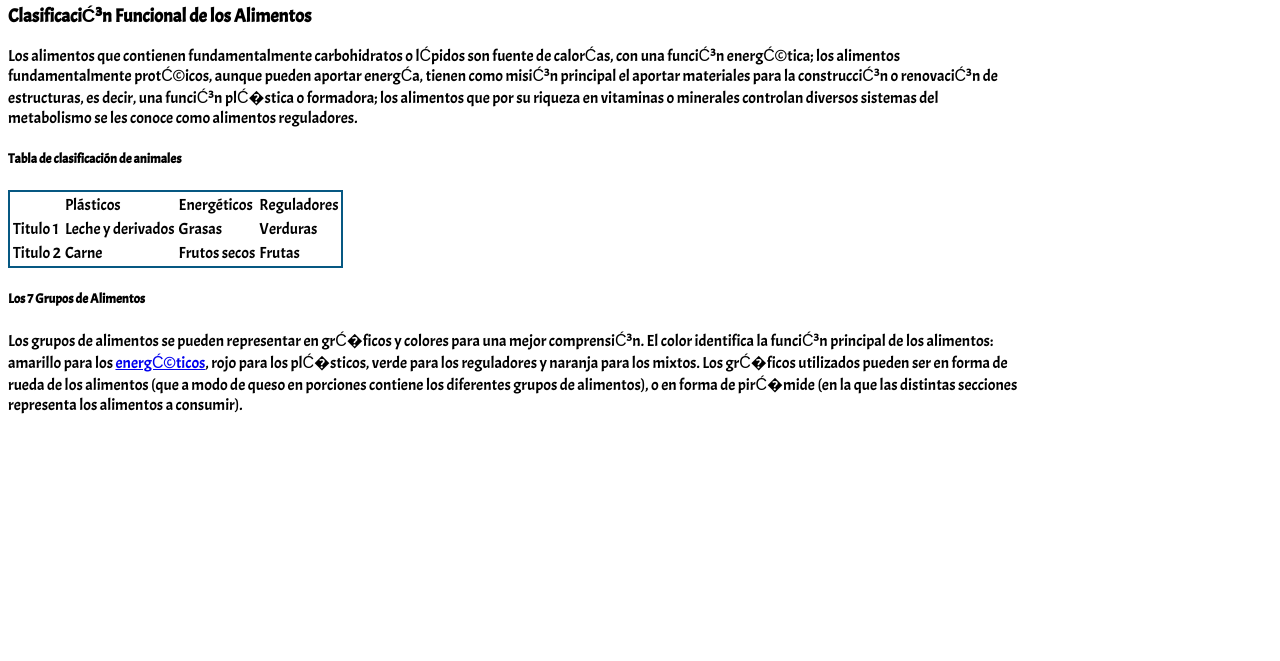
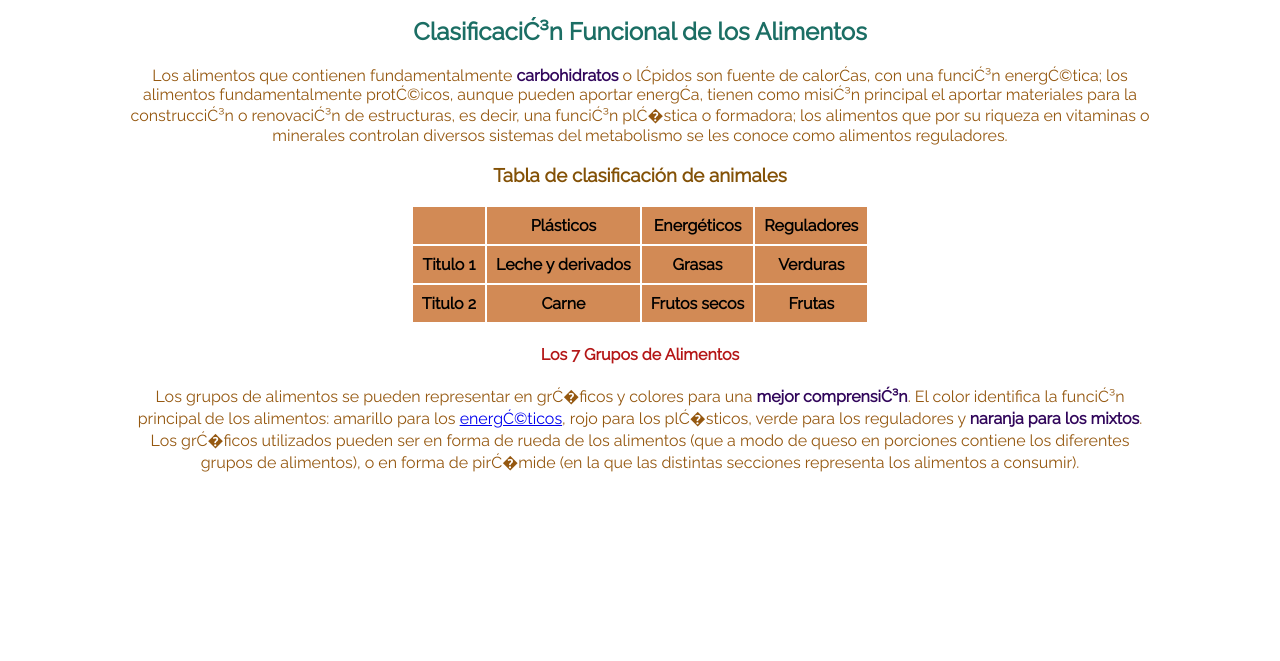
Before and after one commit to LilyxFiore/jugando-selectores, a plain HTML site: page index.html in a window 1280 px wide. Shown: the part 139-800 px from the top of the page. Drawn offline with Linux system fonts and the light colour scheme.

Commit message:
modificando

```diff
--- a/assets/css/main.css
+++ b/assets/css/main.css
@@ -1,12 +1,31 @@
-*{  font-family: 'Acme', sans-serif; }
-div{
+*{  font-family: 'Raleway', sans-serif; }
+
+body{
   width: 80%;
+  margin: auto;
+  margin-top: 40px;
+  text-align: center;
 }
 
-h1{
-  color:rgb(247, 71, 32)
+h1{ color: #f74720; }
+h2 {color: #1b6e64; }
+h3{ color: #835106; }
+h4{ color: #b41616; }
+
+p{  color: #955810; }
+
+table{ margin: 0 auto;}
+tr, td{
+  background-color: #d28a55;
+  padding: 9px;
+  font-weight: bolder;
 }
 
-table{
-  border: 2px solid rgb(6, 88, 130);
+div{
+  text-align: center;
 }
+
+span{
+  color: #31065b;
+  font-weight: bolder;
+}
--- a/index.html
+++ b/index.html
@@ -5,16 +5,16 @@
   <meta name="viewport" content="width=device-width, initial-scale=1.0">
   <meta http-equiv="X-UA-Compatible" content="ie=edge">
   <title>Jugando con selectores</title>
-  <link href="https://fonts.googleapis.com/css?family=Acme" rel="stylesheet">
+  <link href="https://fonts.googleapis.com/css?family=Raleway" rel="stylesheet">
   <link rel="stylesheet" href="assets/css/main.css">
 </head>
 <body>
   <div>
     <h1>Los siete grupos de alimentos: Clasificación</h1>
     <p>Los principios inmediatos (carbohidratos, proteĆ­nas, lĆ­pidos, vitaminas y minerales) se encuentran distribuidos en los diferentes alimentos. SegĆŗn la proporciĆ³n de un determinado nutriente. Los alimentos se han <a href=#>clasificado</a> atendiendo a la funciĆ³n del nutriente predominante.</p>
-    <h3>ClasificaciĆ³n Funcional de los Alimentos</h3>
-    <p>Los alimentos que contienen fundamentalmente carbohidratos o lĆ­pidos son fuente de calorĆ­as, con una funciĆ³n energĆ©tica; los alimentos fundamentalmente protĆ©icos, aunque pueden aportar energĆ­a, tienen como misiĆ³n principal el aportar materiales para la construcciĆ³n o renovaciĆ³n de estructuras, es decir, una funciĆ³n plĆ�stica o formadora; los alimentos que por su riqueza en vitaminas o minerales controlan diversos sistemas del metabolismo se les conoce como alimentos reguladores.</p>
-    <h5>Tabla de clasificación de animales</h5>
+    <h2>ClasificaciĆ³n Funcional de los Alimentos</h2>
+    <p>Los alimentos que contienen fundamentalmente <span>carbohidratos</span> o lĆ­pidos son fuente de calorĆ­as, con una funciĆ³n energĆ©tica; los alimentos fundamentalmente protĆ©icos, aunque pueden aportar energĆ­a, tienen como misiĆ³n principal el aportar materiales para la construcciĆ³n o renovaciĆ³n de estructuras, es decir, una funciĆ³n plĆ�stica o formadora; los alimentos que por su riqueza en vitaminas o minerales controlan diversos sistemas del metabolismo se les conoce como alimentos reguladores.</p>
+    <h3>Tabla de clasificación de animales</h3>
       <table>
         <tr>
           <td></td>
@@ -35,8 +35,8 @@
           <td>Frutas</td>
         </tr>
       </table>
-    <h5>Los 7 Grupos de Alimentos</h5>
-    <p>Los grupos de alimentos se pueden representar en grĆ�ficos y colores para una mejor comprensiĆ³n. El color identifica la funciĆ³n principal de los alimentos: amarillo para los <a href=#>energĆ©ticos</a>, rojo para los plĆ�sticos, verde para los reguladores y <span>naranja para los mixtos</span>. Los grĆ�ficos utilizados pueden ser en forma de rueda de los alimentos (que a modo de queso en porciones contiene los diferentes grupos de alimentos), o en forma de pirĆ�mide (en la que las distintas secciones representa los alimentos a consumir).</p>
+    <h4>Los 7 Grupos de Alimentos</h4>
+    <p>Los grupos de alimentos se pueden representar en grĆ�ficos y colores para una <span>mejor comprensiĆ³n</span>. El color identifica la funciĆ³n principal de los alimentos: amarillo para los <a href=#>energĆ©ticos</a>, rojo para los plĆ�sticos, verde para los reguladores y <span>naranja para los mixtos</span>. Los grĆ�ficos utilizados pueden ser en forma de rueda de los alimentos (que a modo de queso en porciones contiene los diferentes grupos de alimentos), o en forma de pirĆ�mide (en la que las distintas secciones representa los alimentos a consumir).</p>
   </div>
 </body>
 </html>
```
Lines whose indentation alone changed are shown as unchanged.
